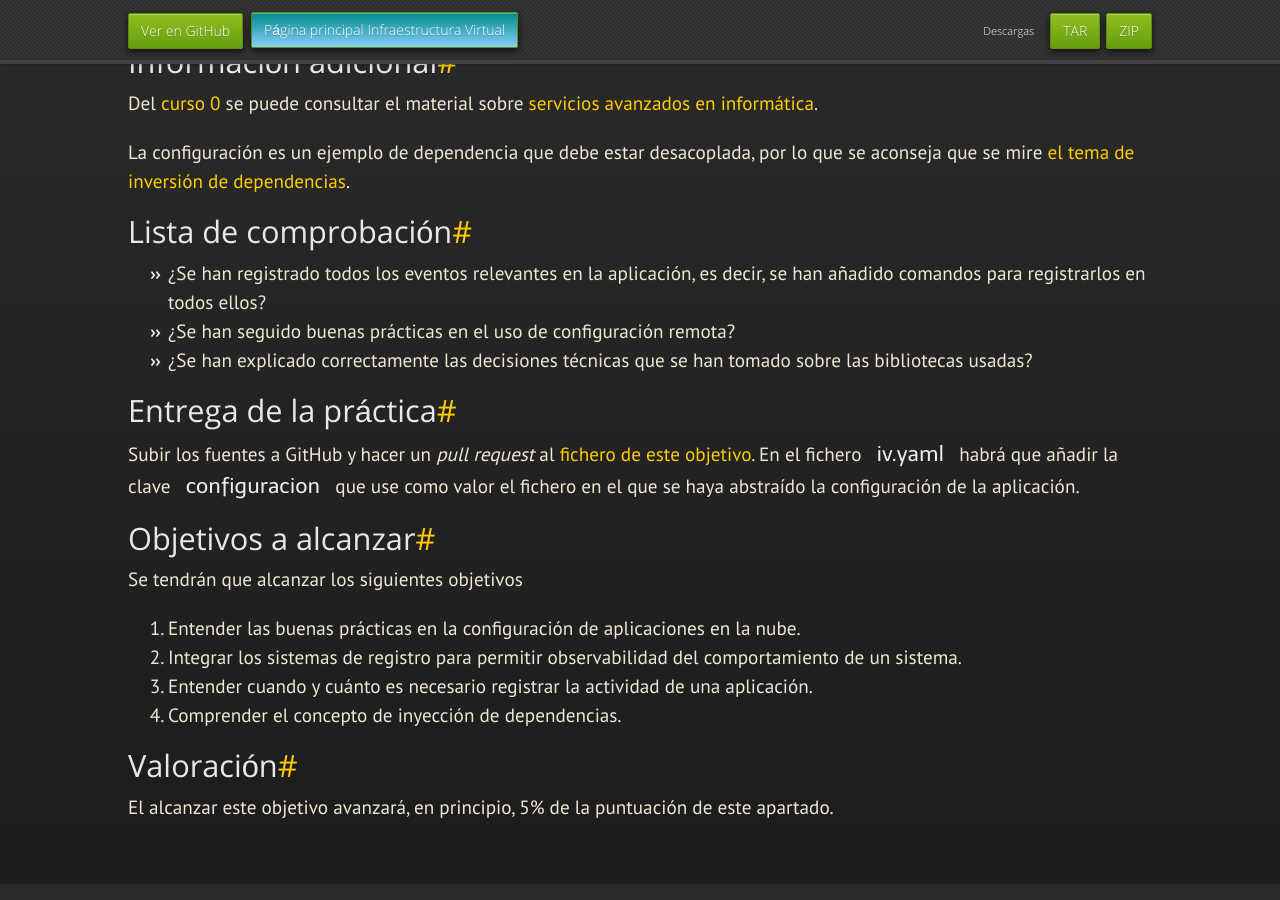
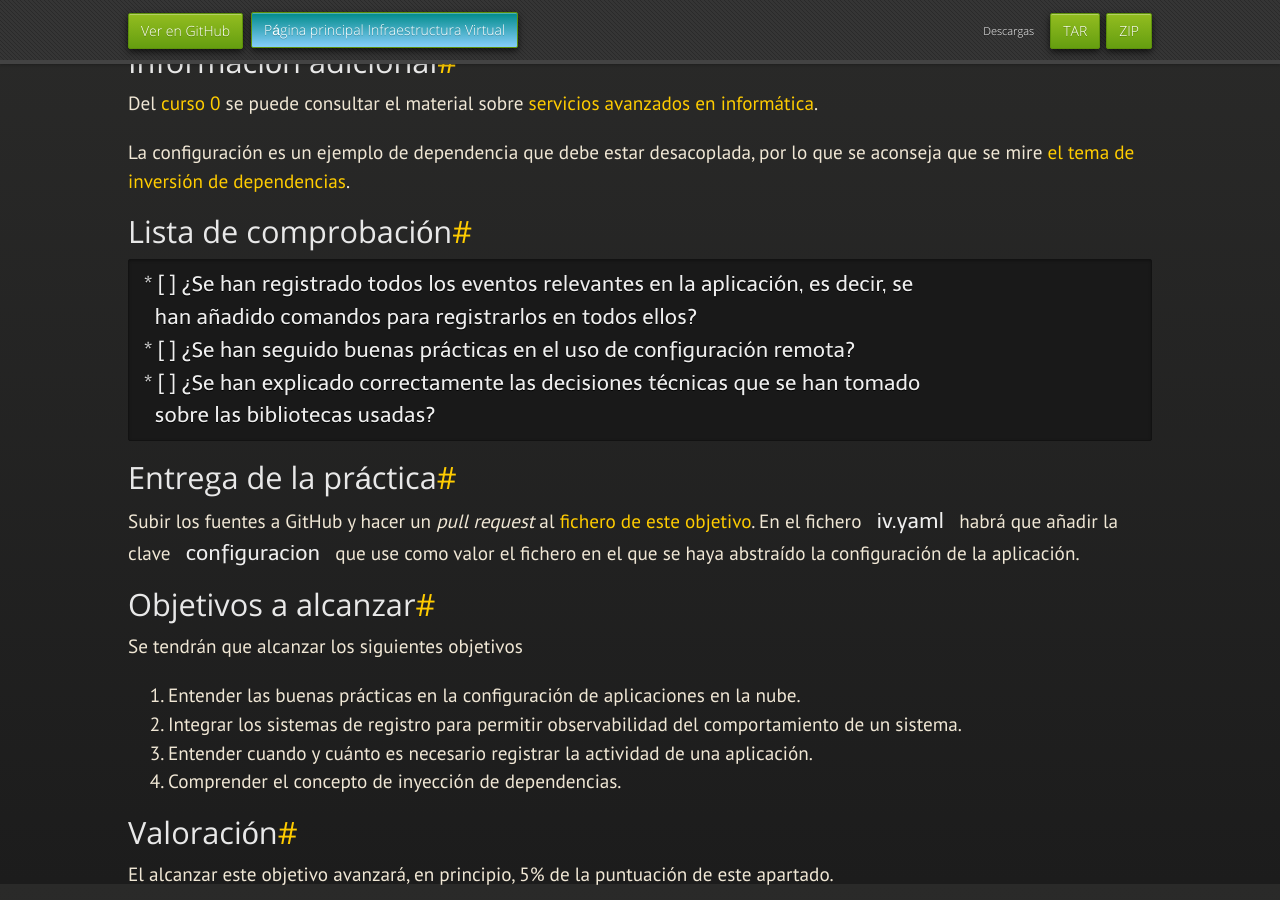
Before and after one commit to JJ/IV, a Jekyll site: the page built from documentos/proyecto/7.Servicios.md, in a window 1280 px wide and 900 px high, scrolled down 916 px. Built offline with Jekyll 4.4.1, drawn with Linux system fonts in a browser that asks for light colours; nearby versions of some CDN libraries; some web fonts are replaced; our own code applies the rules of GitHub Pages for plain Markdown files.

Commit message:
Sync documentos/proyecto/7.Servicios.md de master a gh-pages

````diff
--- a/documentos/proyecto/7.Servicios.md
+++ b/documentos/proyecto/7.Servicios.md
@@ -56,11 +56,13 @@ dependencias](https://jj.github.io/curso-tdd/temas/inversi%C3%B3n.html).
 
 ## Lista de comprobación
 
-* ¿Se han registrado todos los eventos relevantes en la aplicación, es decir, se
+```markdown
+* [ ] ¿Se han registrado todos los eventos relevantes en la aplicación, es decir, se
   han añadido comandos para registrarlos en todos ellos?
-* ¿Se han seguido buenas prácticas en el uso de configuración remota?
-* ¿Se han explicado correctamente las decisiones técnicas que se han tomado
+* [ ] ¿Se han seguido buenas prácticas en el uso de configuración remota?
+* [ ] ¿Se han explicado correctamente las decisiones técnicas que se han tomado
   sobre las bibliotecas usadas?
+```
 
 ## Entrega de la práctica
 
````
